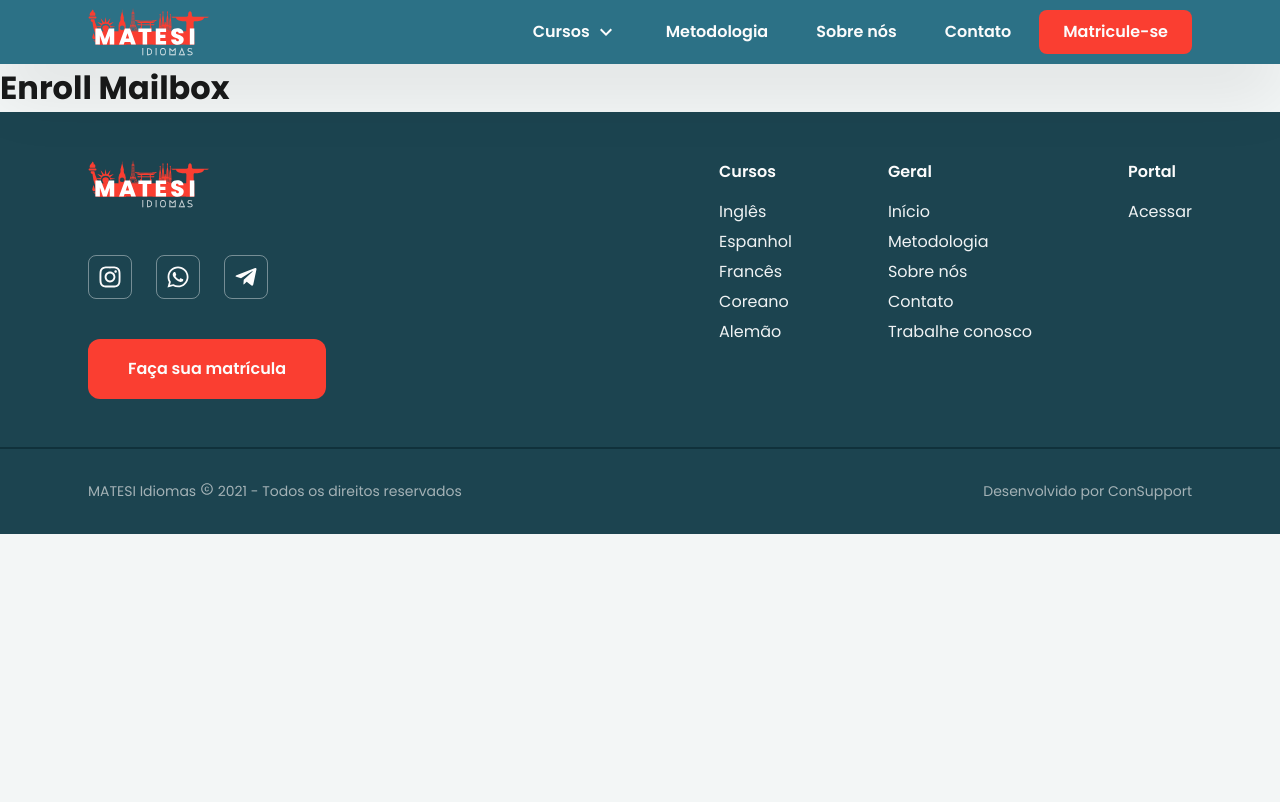
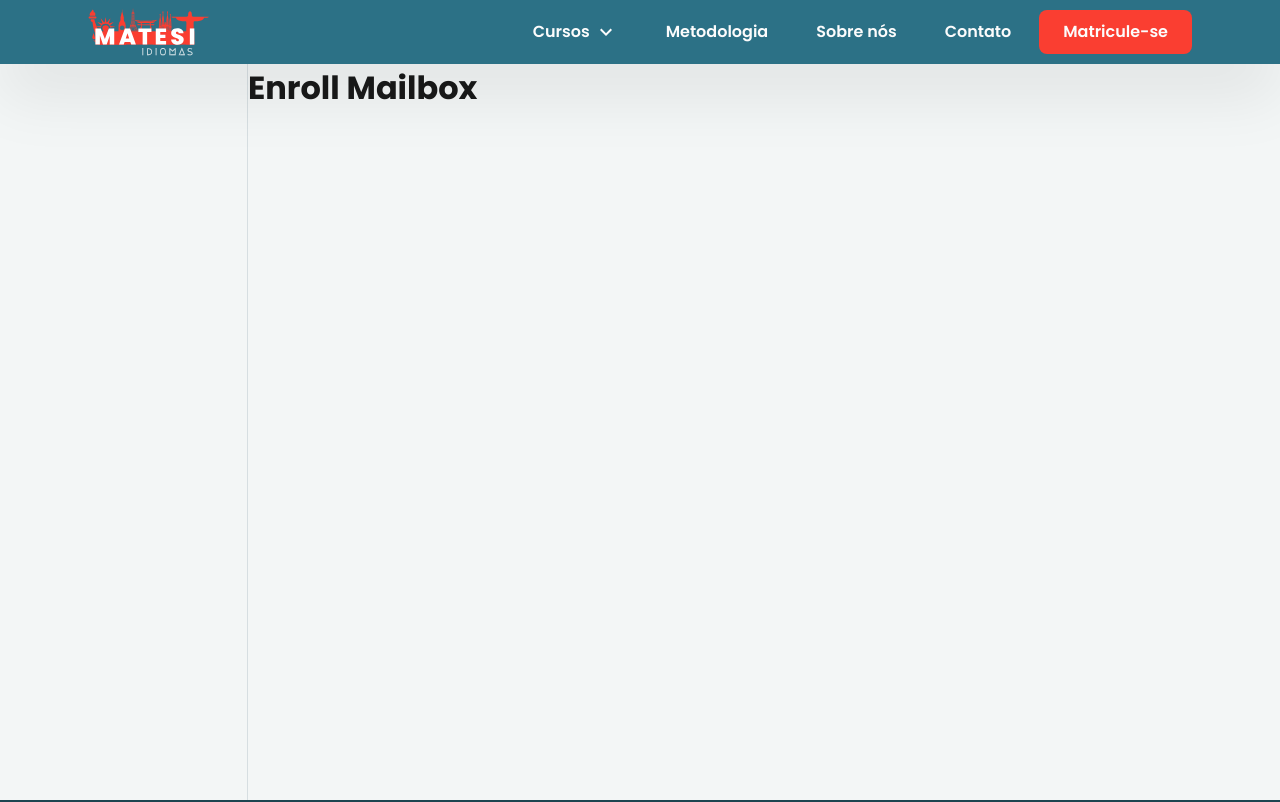
Before and after one commit to tfeijo/matesi-frontend, a React (Create React App) app: page /mensagens/matriculas in a window 1280 px wide. Shown: the top 802 px of the page. Built offline with nearby package versions, Linux system fonts and the light colour scheme.

Commit message:
Modify routes, add mailbox wrapper and MailSidebar

```diff
--- /dev/null
+++ b/src/components/Mailbox/MailSidebar/index.tsx
@@ -0,0 +1,118 @@
+/* eslint-disable react/no-array-index-key */
+import { useEffect, useState } from 'react';
+import { IconType } from 'react-icons';
+import { NavLink, useLocation, useRouteMatch } from 'react-router-dom';
+import {
+  RiAccountBoxLine,
+  RiCloseLine,
+  RiInboxArchiveLine,
+  RiQuestionLine,
+  RiSuitcaseLine,
+} from 'react-icons/ri';
+import { MdViewList, MdChevronLeft } from 'react-icons/md';
+
+import { Container, MenuToggler, NavMenu, Badge } from './styles';
+
+type TMenuItems = {
+  to: string;
+  Icon: IconType;
+  title: string;
+  qtdNotRead?: number;
+};
+
+type TActiveTab = Pick<TMenuItems, 'title' | 'qtdNotRead'>;
+
+const MENU_ITEMS: Array<TMenuItems> = [
+  {
+    to: '/matriculas',
+    Icon: RiAccountBoxLine,
+    title: 'Pré-matricula',
+    qtdNotRead: 150,
+  },
+  {
+    to: '/fale-conosco',
+    Icon: RiQuestionLine,
+    title: 'Fale conosco',
+    qtdNotRead: 10,
+  },
+  {
+    to: '/trabalhe-conosco',
+    Icon: RiSuitcaseLine,
+    title: 'Trabalhe conosco',
+    qtdNotRead: 5,
+  },
+  {
+    to: '/arquivados',
+    Icon: RiInboxArchiveLine,
+    title: 'Arquivados',
+  },
+  {
+    to: '/excluidos',
+    Icon: RiCloseLine,
+    title: 'Excluídos',
+  },
+];
+
+const MailSidebar: React.FC = () => {
+  const { path } = useRouteMatch();
+  const { pathname } = useLocation();
+
+  const [isMenuOpen, setIsMenuOpen] = useState(false);
+  const [activeTab, setActiveTab] = useState<TActiveTab>(MENU_ITEMS[0]);
+
+  useEffect(() => {
+    setIsMenuOpen(false);
+
+    const newActiveTab = MENU_ITEMS.find(
+      item => pathname === path + item.to && item,
+    );
+
+    if (newActiveTab) setActiveTab(newActiveTab);
+  }, [pathname, path]);
+
+  const showBadge = (qtdNotRead?: number) =>
+    qtdNotRead && qtdNotRead >= 100 ? (
+      <Badge>99+</Badge>
+    ) : (
+      <Badge>{qtdNotRead}</Badge>
+    );
+
+  return (
+    <Container>
+      <MenuToggler onClick={() => setIsMenuOpen(true)}>
+        <span className="right-content">
+          <MdViewList size={24} />
+          {activeTab.title}
+        </span>
+      </MenuToggler>
+
+      <NavMenu isOpen={isMenuOpen}>
+        <ul>
+          <li>
+            <MenuToggler onClick={() => setIsMenuOpen(false)}>
+              <span className="right-content">
+                <MdChevronLeft size={24} />
+                Voltar
+              </span>
+            </MenuToggler>
+          </li>
+
+          {MENU_ITEMS.map(({ to, Icon, title, qtdNotRead }, index) => (
+            <li key={index}>
+              <NavLink to={`${path}${to}`}>
+                <span className="right-content">
+                  <Icon size={24} />
+                  {title}
+                </span>
+
+                {showBadge(qtdNotRead)}
+              </NavLink>
+            </li>
+          ))}
+        </ul>
+      </NavMenu>
+    </Container>
+  );
+};
+
+export default MailSidebar;
--- /dev/null
+++ b/src/components/Mailbox/MailSidebar/styles.ts
@@ -0,0 +1,113 @@
+import styled, { css, keyframes } from 'styled-components';
+import mediaQuery from '../../../utils/mediaQuery';
+
+type TNavMenu = {
+  isOpen: boolean;
+};
+
+export const Container = styled.aside`
+  position: sticky;
+  top: 6.4rem;
+  z-index: 1;
+  width: 100%;
+  background: var(--color-background);
+  border-bottom: 1px solid var(--color-line);
+
+  ${mediaQuery.custom(800)} {
+    width: 24vw;
+    min-width: 22rem;
+    /* min-height: 100%; */
+    border-right: 1px solid var(--color-line);
+    border-bottom: none;
+  }
+`;
+
+const linkStyle = css`
+  padding: 2rem 1.6rem;
+  display: flex;
+  justify-content: space-between;
+  align-items: center;
+  color: var(--color-body);
+  border: 0.3rem solid transparent;
+  outline: 0;
+  transition: background-color 0.3s ease-in-out, border-color 0.15s ease-in-out;
+
+  &:hover {
+    background-color: var(--color-off-white);
+  }
+
+  &:focus,
+  &:active {
+    border-color: var(--color-label);
+  }
+
+  .right-content {
+    display: flex;
+    align-items: center;
+
+    svg {
+      margin-right: 1.2rem;
+    }
+  }
+`;
+
+export const MenuToggler = styled.button.attrs({
+  type: 'button',
+})`
+  ${linkStyle}
+  width: 100%;
+  font: var(--font-body-normal-heavy);
+  background-color: var(--color-off-white);
+
+  ${mediaQuery.custom(800)} {
+    display: none;
+  }
+`;
+
+const slideIn = keyframes`
+  from {
+    transform: translateY(-100%)
+  }
+  to {
+    transform: translateY(0)
+  }
+`;
+
+export const NavMenu = styled.nav<TNavMenu>`
+  background-color: var(--color-background);
+  z-index: 2;
+  box-shadow: var(--elevation-x-large);
+  position: absolute;
+  top: 0;
+  right: 0;
+  width: 100%;
+  display: ${({ isOpen }) => (isOpen ? 'block' : 'none')};
+  animation: ${slideIn} 0.15s;
+
+  ${MenuToggler} {
+    background: transparent;
+  }
+
+  ${mediaQuery.custom(800)} {
+    display: block;
+    box-shadow: none;
+    position: initial;
+  }
+
+  a {
+    ${linkStyle}
+
+    &.active {
+      background-color: var(--color-off-white);
+      color: var(--color-primary-default);
+    }
+  }
+`;
+
+export const Badge = styled.span`
+  padding: 0 0.4rem;
+  background-color: var(--color-primary-default);
+  color: var(--color-off-white);
+  font: var(--font-body-small-heavy);
+  border-radius: var(--radius-medium);
+`;
--- /dev/null
+++ b/src/pages/private/Mailbox/index.tsx
@@ -0,0 +1,18 @@
+import MailboxRoutes from '../../../routes/mailbox.routes';
+import MailSidebar from '../../../components/Mailbox/MailSidebar';
+
+import { Container, Main } from './styles';
+
+const Mailbox: React.FC = () => {
+  return (
+    <Container>
+      <MailSidebar />
+
+      <Main>
+        <MailboxRoutes />
+      </Main>
+    </Container>
+  );
+};
+
+export default Mailbox;
--- /dev/null
+++ b/src/pages/private/Mailbox/styles.ts
@@ -0,0 +1,42 @@
+import styled from 'styled-components';
+import mediaQuery from '../../../utils/mediaQuery';
+
+export const Container = styled.div`
+  ${mediaQuery.custom(800)} {
+    display: flex;
+    height: calc(100vh - 6.4rem);
+  }
+`;
+
+export const Main = styled.main`
+  width: 100%;
+  overflow: hidden;
+
+  > div {
+    width: 200%;
+    height: 100%;
+    display: flex;
+
+    ${mediaQuery.tabletLandscapeUp} {
+      width: 100%;
+    }
+
+    > div {
+      flex: 1;
+      overflow-y: auto;
+
+      width: 100%;
+      height: calc(100vh - 6.4rem - 7.1rem);
+
+      ${mediaQuery.custom(800)} {
+        height: 100%;
+      }
+
+      ${mediaQuery.tabletLandscapeUp} {
+        &:first-of-type {
+          flex: 0.6;
+        }
+      }
+    }
+  }
+`;
--- a/src/routes/index.tsx
+++ b/src/routes/index.tsx
@@ -15,8 +15,7 @@ import Contact from '../pages/public/Contact';
 import Login from '../pages/public/Login';
 import Enroll from '../pages/public/Enroll';
 
-import WorkingUsMailbox from '../pages/private/Mailbox/WorkingUs';
-import EnrollMailbox from '../pages/private/Mailbox/Enroll';
+import Mailbox from '../pages/private/Mailbox';
 
 import Students from '../pages/private/Students';
 
@@ -37,8 +36,7 @@ const Routes = () => (
     <Route path="/matricular" component={Enroll} />
     <Route path="/entrar" component={Login} />
 
-    <Route path="/mensagens/trabalhe-conosco" component={WorkingUsMailbox} />
-    <Route path="/mensagens/matriculas" component={EnrollMailbox} />
+    <Route path="/mensagens" component={Mailbox} />
 
     <Route path="/alunos" component={Students} />
 
--- /dev/null
+++ b/src/routes/mailbox.routes.tsx
@@ -0,0 +1,19 @@
+import { Switch, Route, Redirect, useRouteMatch } from 'react-router-dom';
+
+import WorkingUsMailbox from '../pages/private/Mailbox/WorkingUs';
+import EnrollMailbox from '../pages/private/Mailbox/Enroll';
+
+const MailboxRoutes = () => {
+  const { path } = useRouteMatch();
+
+  return (
+    <Switch>
+      <Route path={`${path}/matriculas`} component={EnrollMailbox} />
+      <Route path={`${path}/trabalhe-conosco`} component={WorkingUsMailbox} />
+
+      <Route component={() => <Redirect to={`${path}/matriculas`} />} />
+    </Switch>
+  );
+};
+
+export default MailboxRoutes;
```
